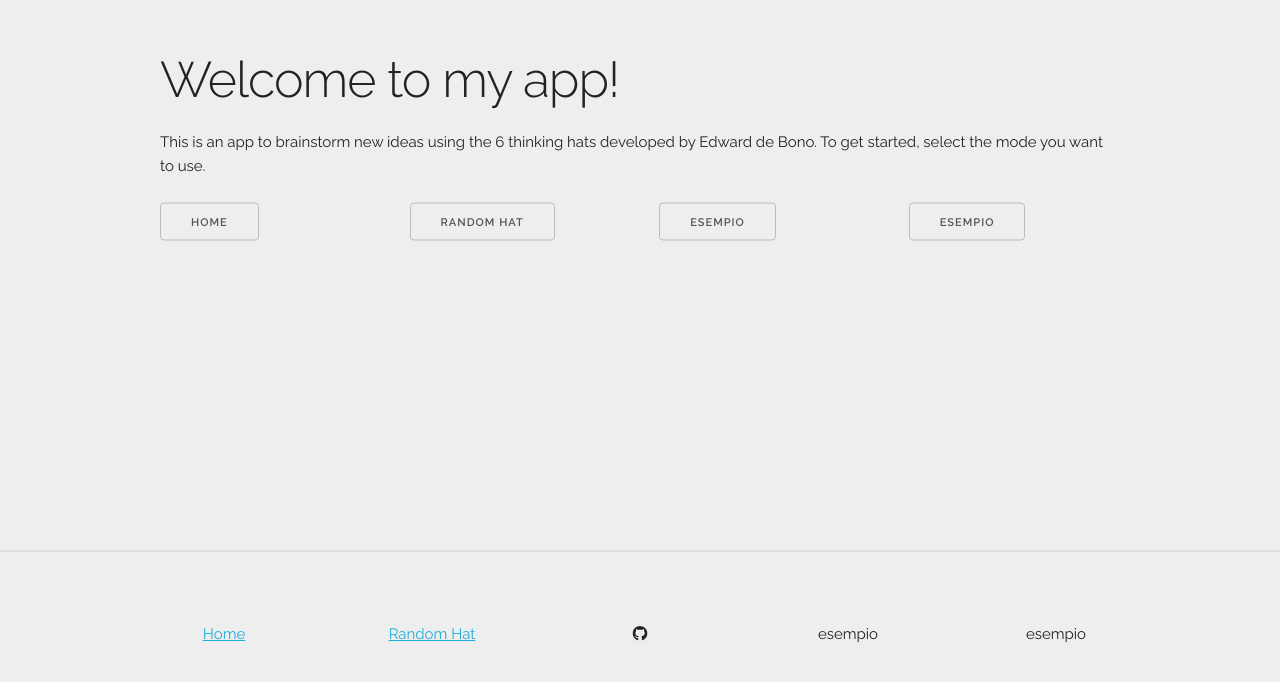
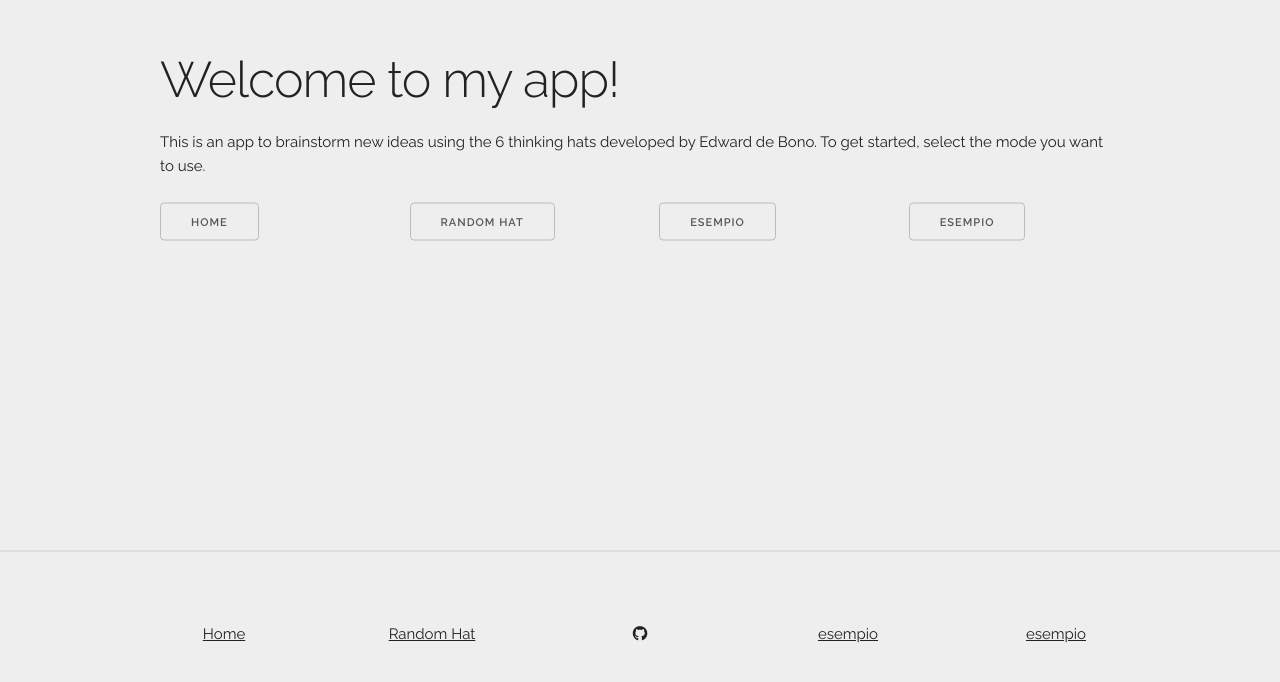
Before and after one commit to scamgi/hats, a Vue app: page / in a window 1280 px wide. Shown: the part 250-932 px from the top of the page. Built offline with nearby package versions, Linux system fonts and the light colour scheme.

Commit message:
footer modified

```diff
--- a/src/components/Footer.vue
+++ b/src/components/Footer.vue
@@ -7,18 +7,20 @@ import IconGithub from './icons/IconGithub.vue';
     <div class="container">
       <div class="row">
         <div class="two columns">
-          <router-link to="/">Home</router-link>
+          <router-link to="/" class="footer-link">Home</router-link>
         </div>
         <div class="three columns">
-          <router-link to="/random-hat">Random Hat</router-link>
+          <router-link to="/random-hat" class="footer-link">Random Hat</router-link>
         </div>
         <div class="two columns">
-          <a href="https://github.com/scamgi/hats">
-            <IconGithub></IconGithub>
-          </a>
+          <a href="https://github.com/scamgi/hats"><IconGithub></IconGithub></a>
         </div>
-        <div class="three columns">esempio</div>
-        <div class="two columns">esempio</div>
+        <div class="three columns">
+          <a href="#" class="footer-link">esempio</a>
+        </div>
+        <div class="two columns">
+          <a href="#" class="footer-link">esempio</a>
+        </div>
       </div>
     </div>
   </div>
@@ -35,4 +37,8 @@ import IconGithub from './icons/IconGithub.vue';
   text-align: center;
 }
 
+.footer-link {
+  color: #222;
+}
+
 </style>
```
